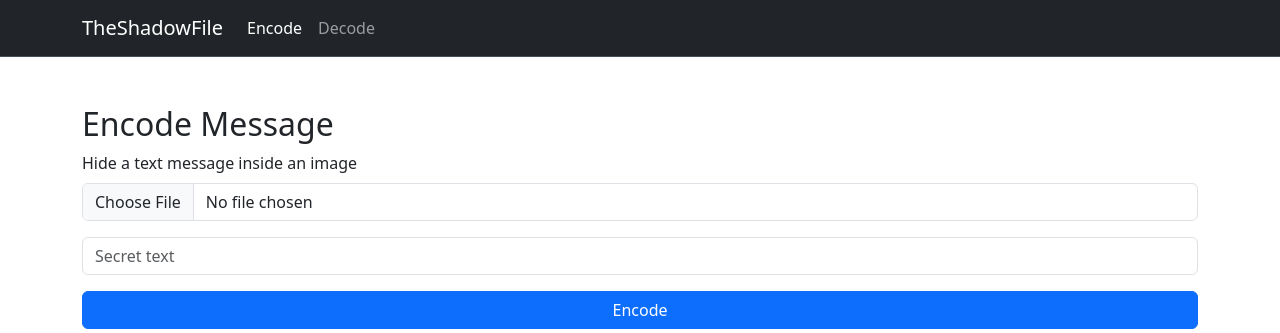
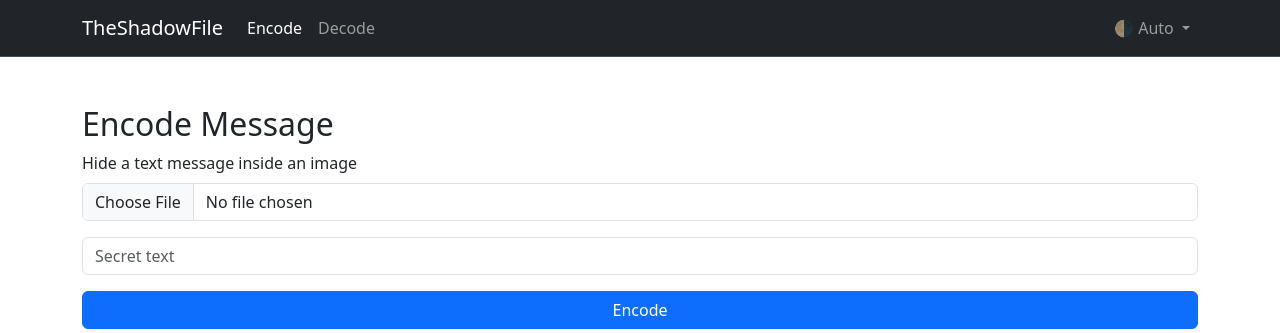
Before and after one commit to KafetzisThomas/TheShadowFile, a FastAPI app: page / in a window 1280 px wide. Shown: the top 333 px of the page. Run offline with FastAPI, Linux system fonts and the light colour scheme.

Commit message:
Add dark mode toggle to navbar for theme selection

```diff
--- a/templates/layout.html
+++ b/templates/layout.html
@@ -25,6 +25,24 @@
                         <a class="nav-link {% if title == 'Extract Secret' %}active{% endif %}" aria-current="page" href="{{ url_for("decode_form") }}">Decode</a>
                     </li>
                 </ul>
+                <ul class="navbar-nav">
+                    <li class="nav-item dropdown">
+                        <a class="nav-link dropdown-toggle" href="#" role="button" id="bd-theme" data-bs-toggle="dropdown" aria-expanded="false">
+                            <span id="bd-theme-text">🌗 Auto</span>
+                        </a>
+                        <ul class="dropdown-menu dropdown-menu-end" aria-labelledby="bd-theme">
+                            <li>
+                                <button class="dropdown-item" type="button" data-bs-theme-value="light">🌝 Light</button>
+                            </li>
+                            <li>
+                                <button class="dropdown-item" type="button" data-bs-theme-value="dark">🌚 Dark</button>
+                            </li>
+                            <li>
+                                <button class="dropdown-item" type="button" data-bs-theme-value="auto">🌗 Auto</button>
+                            </li>
+                        </ul>
+                    </div>
+                </ul>
             </div>
         </div>
     </nav>
@@ -45,4 +63,30 @@
     <!-- footer end -->
 
     <script src="https://cdn.jsdelivr.net/npm/bootstrap@5.3.8/dist/js/bootstrap.bundle.min.js"></script>
+
+    <!-- dark mode toggle used from -->
+    <!-- https://github.com/CoreyMSchafer/FastAPI-02-Templates/blob/main/templates/layout.html#L162 -->
+    <script>
+      const setTheme = (theme) => {
+        if (theme === 'auto') {
+          document.documentElement.setAttribute('data-bs-theme',
+            window.matchMedia('(prefers-color-scheme: dark)').matches ? 'dark' : 'light');
+        } else {
+          document.documentElement.setAttribute('data-bs-theme', theme);
+        }
+        localStorage.setItem('theme', theme);
+
+        // Update button text
+        const themeText = { light: '🌝 Light', dark: '🌚 Dark', auto: '🌗 Auto' };
+        document.getElementById('bd-theme-text').textContent = themeText[theme];
+      };
+
+      // Set theme on click
+      document.querySelectorAll('[data-bs-theme-value]').forEach(button => {
+        button.addEventListener('click', () => setTheme(button.getAttribute('data-bs-theme-value')));
+      });
+
+      // Initialize
+      setTheme(localStorage.getItem('theme') || 'auto');
+    </script>
 </body>
```
